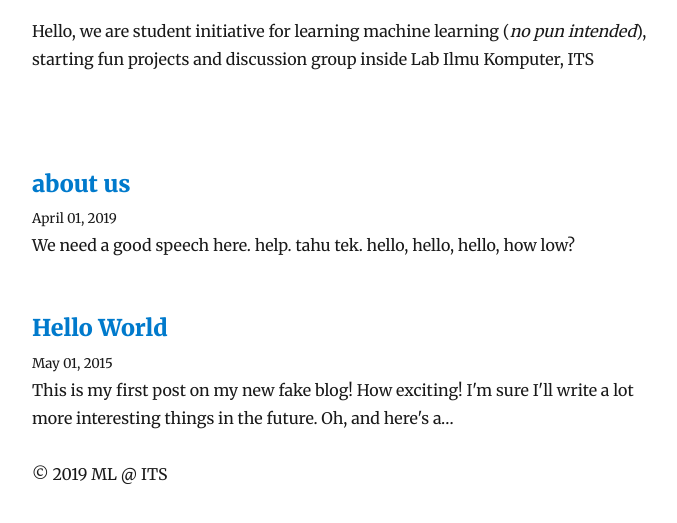
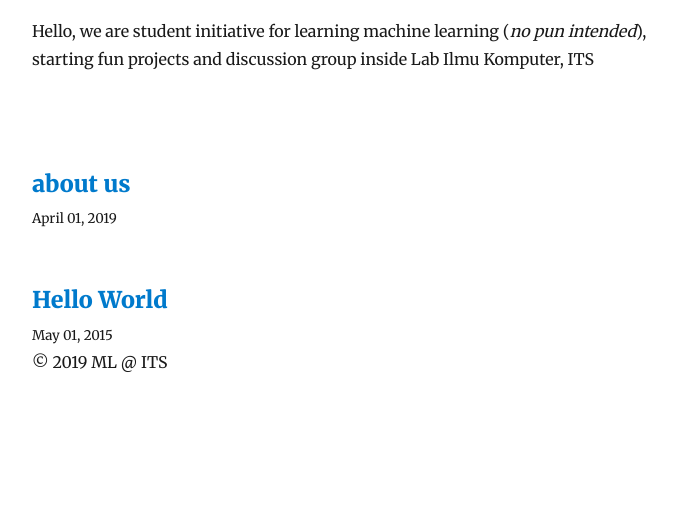
Before and after one commit to ml-its/mlits.github.io, a Gatsby site: page / in a window 1280 px wide. Shown: the part 137-660 px from the top of the page, without its empty margins (293-970 px from the left). Built offline with nearby package versions, Linux system fonts and the light colour scheme; Gatsby itself is replaced by a stand-in of ours; some packages are replaced by stand-ins of ours.

Commit message:
fix description in graphql

```diff
--- a/src/pages/index.js
+++ b/src/pages/index.js
@@ -33,11 +33,6 @@ class BlogIndex extends React.Component {
                 </Link>
               </h3>
               <small>{node.frontmatter.date}</small>
-              <p
-                dangerouslySetInnerHTML={{
-                  __html: node.frontmatter.description || node.excerpt,
-                }}
-              />
             </div>
           )
         })}
@@ -65,7 +60,6 @@ export const pageQuery = graphql`
           frontmatter {
             date(formatString: "MMMM DD, YYYY")
             title
-            description
           }
         }
       }
--- a/src/templates/blog-post.js
+++ b/src/templates/blog-post.js
@@ -16,7 +16,6 @@ class BlogPostTemplate extends React.Component {
       <Layout location={this.props.location} title={siteTitle}>
         <SEO
           title={post.frontmatter.title}
-          description={post.frontmatter.description || post.excerpt}
         />
         <h1>{post.frontmatter.title}</h1>
         <p
@@ -83,7 +82,6 @@ export const pageQuery = graphql`
       frontmatter {
         title
         date(formatString: "MMMM DD, YYYY")
-        description
       }
     }
   }
```
Also changed, not shown: README.md.
